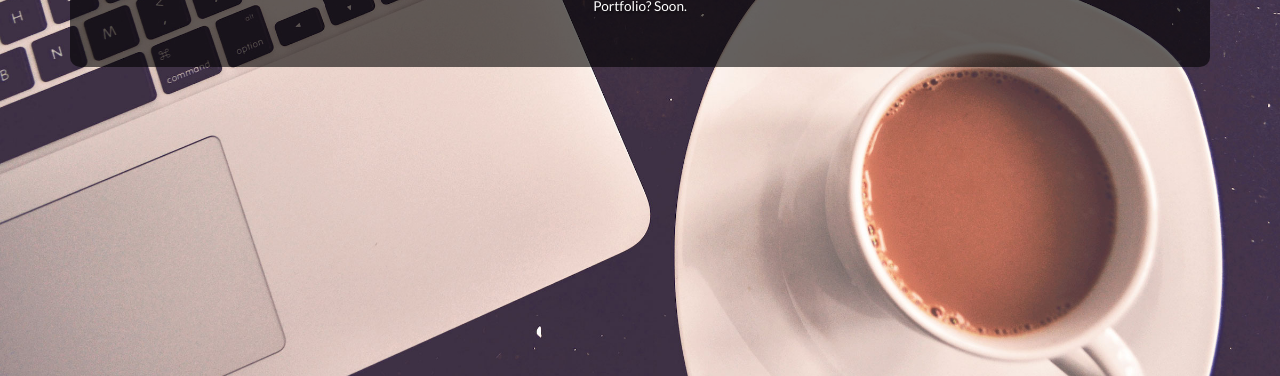
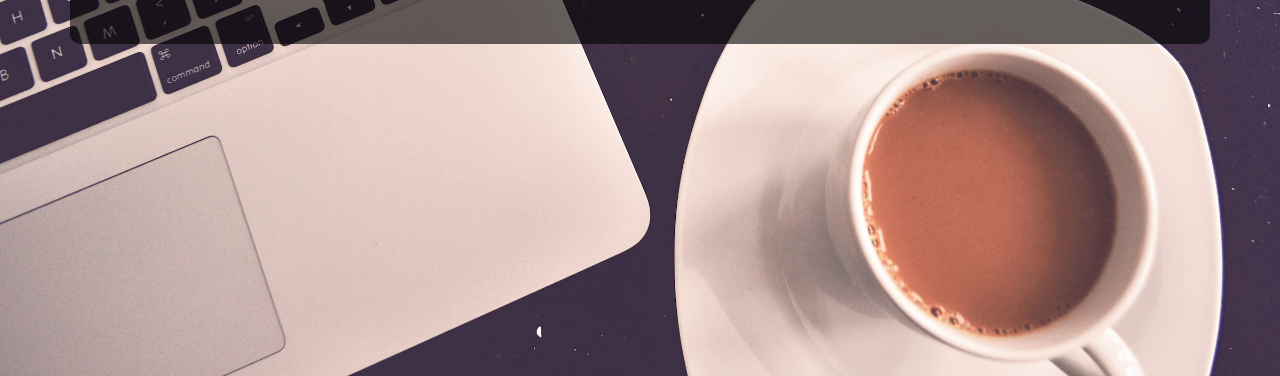
Before and after one commit to jaksa-b/jaksa-b.github.io, a plain HTML site: page index.html in a window 1280 px wide. Shown: the part 424-800 px from the top of the page. Drawn offline with nearby package versions, Linux system fonts and the light colour scheme.

Commit message:
Update index.html
remove subheader

```diff
--- a/index.html
+++ b/index.html
@@ -25,7 +25,6 @@
                     <li><a href="https://github.com/jaksa-b" class="btn-social" data-toggle="tooltip" data-placement="top" title="Follow me on Github"><i class="fa fa-github"></i></a></li>
                     <li><a href="https://hr.linkedin.com/pub/jak%C5%A1a-ba%C5%A1i%C4%87/74/1b3/100" class="btn-social"data-toggle="tooltip" data-placement="top" title="Connect with me on LinkedIn"><i class="fa fa-linkedin"></i></a></li>
                 </ul>
-                <small>Portfolio? Soon.</small>
             </div>
         </div>
     </header>
```
